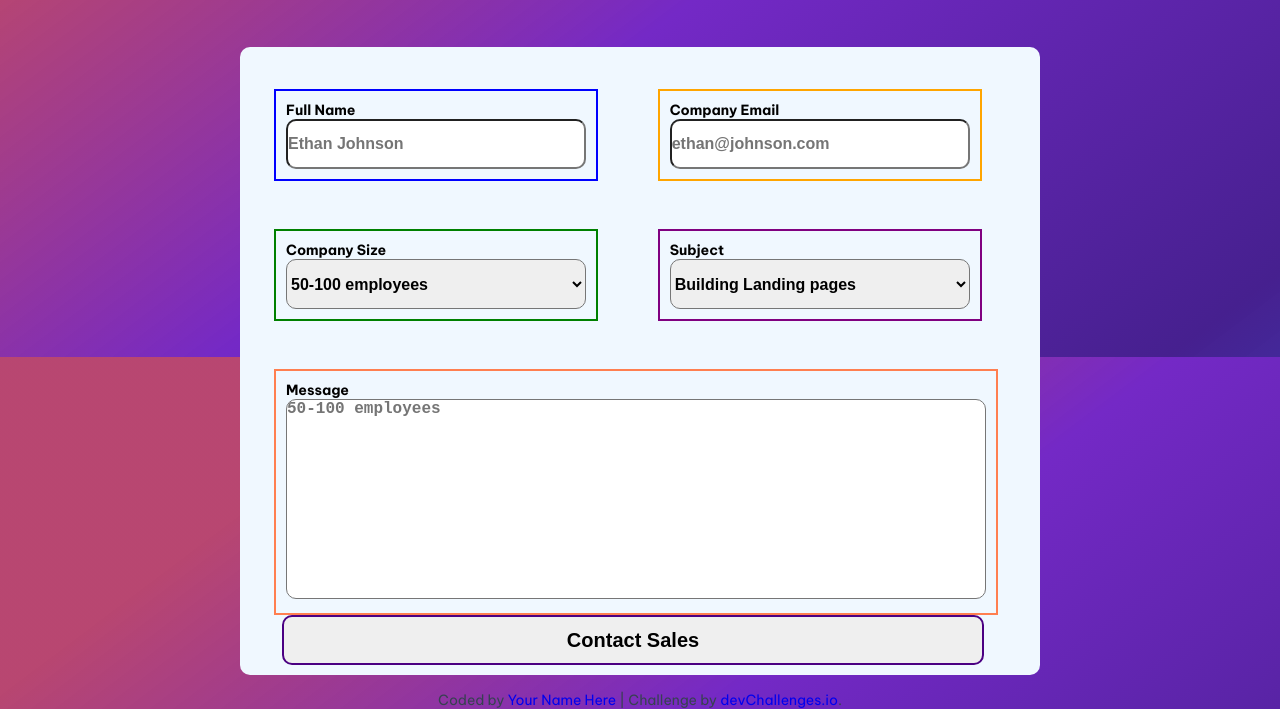
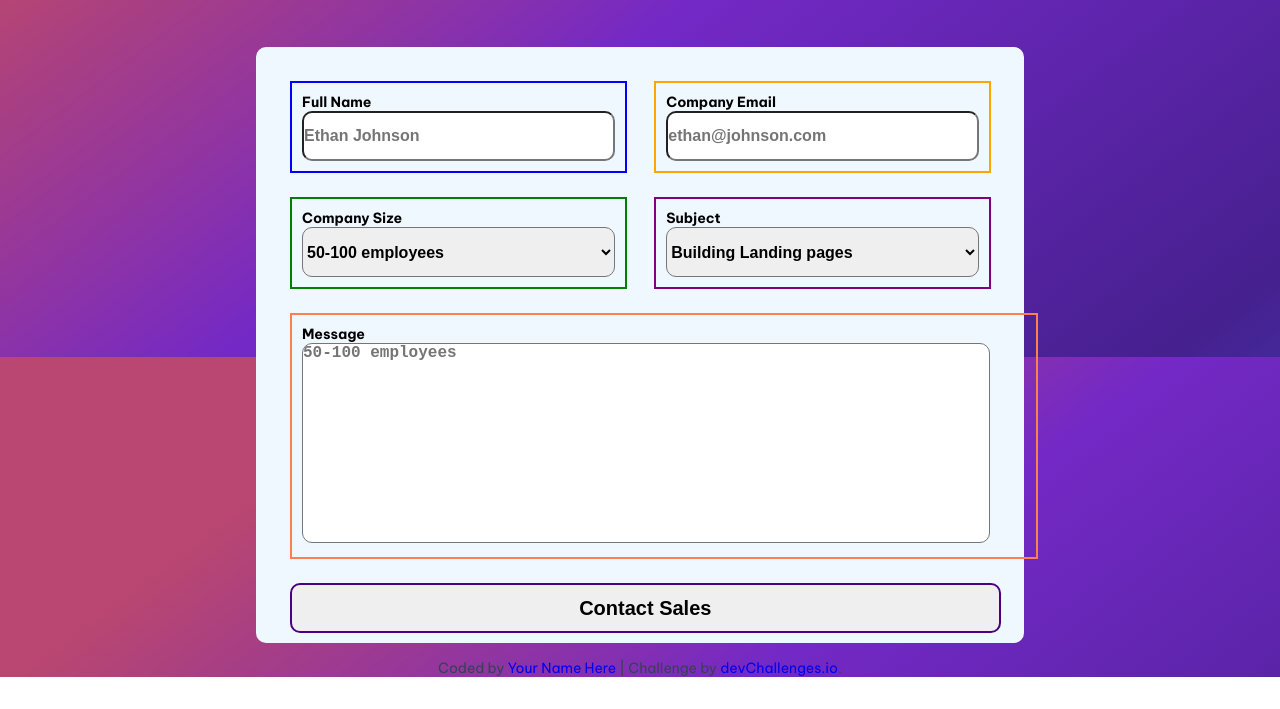
Before and after one commit to ks9927/Contact-Page-Challenge, a plain HTML site: page contact-page-master/index.html in a window 1280 px wide. Shown: the part 363-1072 px from the top of the page. After the commit the page ends 1040 px from the top, so only its background shows below. Drawn offline with Linux system fonts and the light colour scheme.

Commit message:
changed widths on everuthing

```diff
--- a/contact-page-master/styles.css
+++ b/contact-page-master/styles.css
@@ -37,8 +37,8 @@ body {
 
 .wrapper {
   background-color: aliceblue;
-  max-width: 800px;
-  max-height: 100%;
+  max-width: 60%;
+  max-height: 200%;
   margin: auto;
   padding: 10px;
   border-radius: 10px;
@@ -46,14 +46,14 @@ body {
 
 .wrapper input,
 .wrapper select {
-  width: 300px;
+  width: 100%;
   height: 50px;
   border-radius: 10px;
 }
 
 .wrapper textarea {
   height: 200px;
-  width: 100%;
+  width: 95%;
   border-radius: 10px;
   resize: none;
 }
@@ -80,48 +80,46 @@ textarea::placeholder {
 .wrapper div {
   display: inline-block;
   padding: 10px;
+  width: 45%;
   margin-left: 24px;
-  margin-right: 32px;
+  margin-top: 24px;
+
 }
 
 .name-info {
   border: solid 2px blue;
-  margin-top: 32px;
-  margin-bottom: 24px;
+
 }
 
 .email-info {
   border: solid 2px orange;
-  margin-top: 32px;
-  margin-bottom: 24px;
+
 }
 
 .size-info {
   border: solid 2px green;
-  margin-top: 24px;
-  margin-bottom: 24px;
+
 }
 
 .subject-info {
   border: solid 2px purple;
-  margin-top: 24px;
-  margin-bottom: 24px;
 
 
 }
 
 .wrapper .message-info {
   border: solid 2px coral;
-  margin-top: 24px;
   display: block;
+  width: 100%;
+  margin-bottom: 24px;
 }
 
 button {
   border: solid 2px indigo;
-  width: 90%;
+  width: 95%;
   height: 50px;
-  margin-left: 32px;
-  margin-left: 32px;
+  margin-left: 24px;
+  margin-left: 24px;
   border-radius: 10px;
   font-weight: bold;
   font-size: 20px;
```
